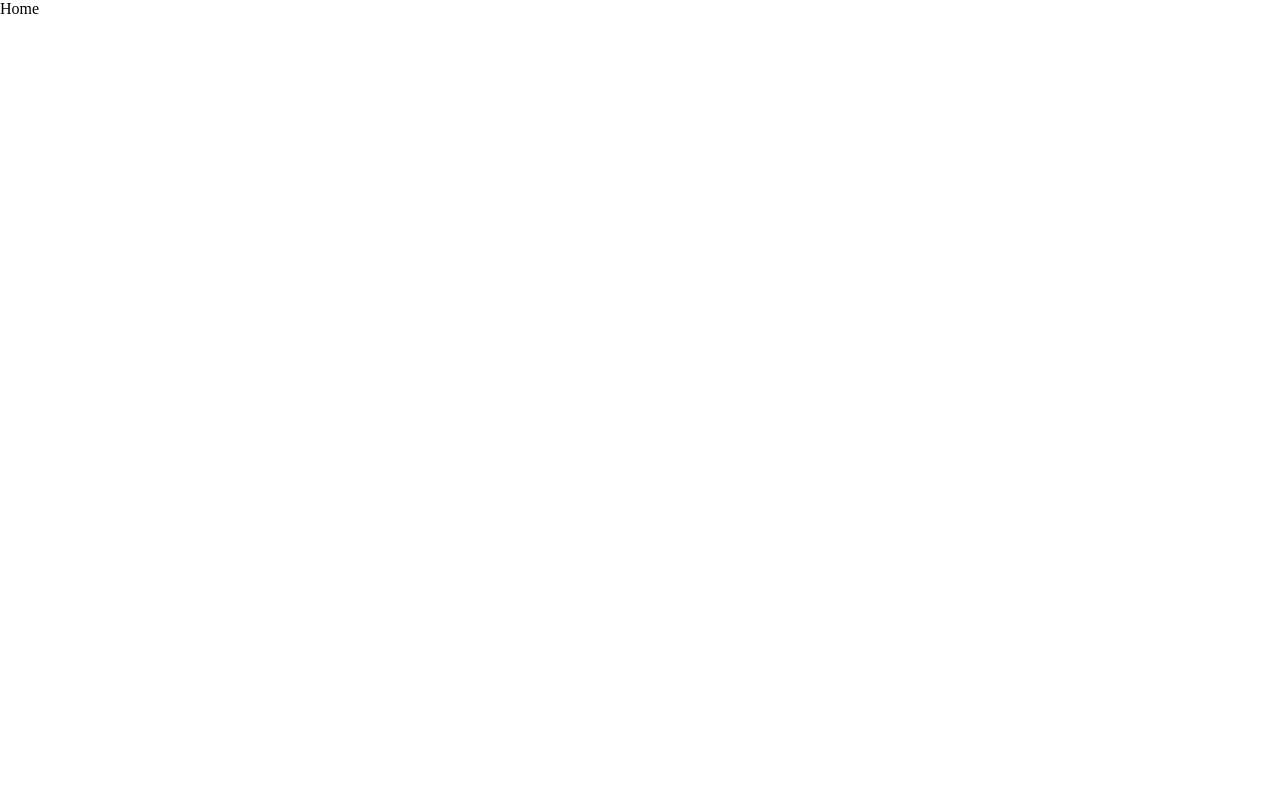
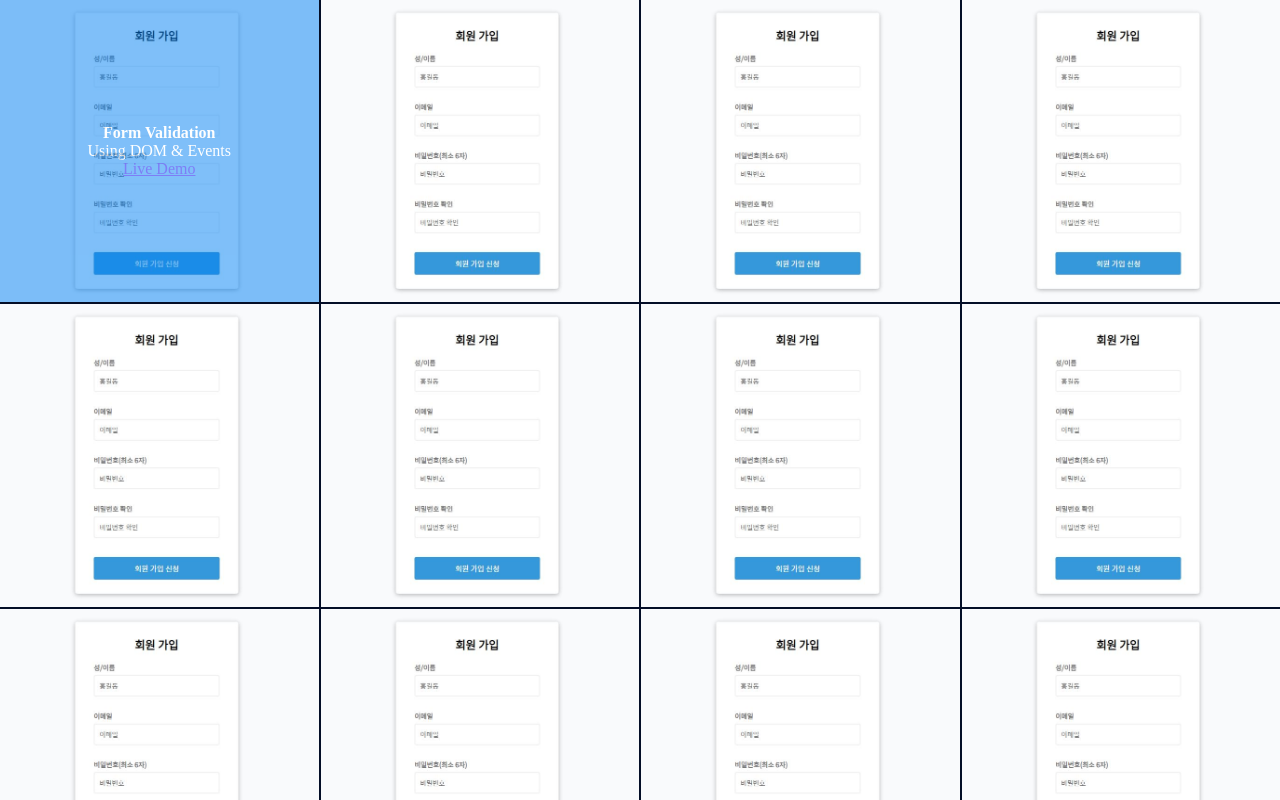
Before and after one commit to DasolPark/Dasol_React_20_Web_Projects, a React (Create React App) app: page / in a window 1280 px wide. Shown: the top 800 px of the page. Built offline with nearby package versions, Linux system fonts and the light colour scheme.

Commit message:
Home(grid)

```diff
--- a/src/routes/Home.css
+++ b/src/routes/Home.css
@@ -0,0 +1,58 @@
+.home__wrapper {
+  height: 100vh;
+  background-color: #040e27;
+  display: grid;
+  grid-template-columns: repeat(4, 1fr);
+  grid-gap: 2px;
+}
+
+.home__wrapper > div {
+  position: relative;
+  cursor: pointer;
+  width: 100%;
+  height: 100%;
+}
+
+.home__wrapper > div > img {
+  width: 100%;
+  height: 100%;
+}
+
+.home__wrapper .content {
+  opacity: 0;
+  position: absolute;
+  top: 0;
+  left: 0;
+  width: 100%;
+  height: 100%;
+  background: #0181f5;
+  color: #fff;
+  display: flex;
+  align-items: center;
+  justify-content: center;
+  flex-direction: column;
+  text-align: center;
+  transition: opacity 0.3s ease-in;
+}
+
+.home__wrapper .content:hover {
+  opacity: 0.5;
+}
+
+@media (max-width: 960px) {
+  .home__wrapper {
+    grid-template-columns: repeat(3, 1fr);
+  }
+}
+
+@media (max-width: 700px) {
+  .home__wrapper {
+    grid-template-columns: repeat(2, 1fr);
+  }
+}
+
+@media (max-width: 500px) {
+  .home__wrapper {
+    grid-template-columns: 1fr;
+  }
+}
--- a/src/routes/Home.js
+++ b/src/routes/Home.js
@@ -1,8 +1,212 @@
 import React from 'react';
+import { Link } from 'react-router-dom';
 import './Home.css';
 
+import FormValidator from '../images/form-validator.JPG';
+
 const Home = () => {
-  return <div className="home__wrapper">Home</div>
+  return <div className="home__wrapper">
+    <div>
+      <img src={FormValidator} alt="Form-validator"></img>
+      <div className="content">
+        <h4>Form Validation</h4>
+        <p>Using DOM & Events</p>
+        <Link className="btn btn-primary" to={{ pathname: '/form-validator' }}>
+          Live Demo
+        </Link>
+      </div>
+    </div>
+    <div>
+      <img src={FormValidator} alt="Form-validator"></img>
+      <div className="content">
+        <h4>Form Validation</h4>
+        <p>Using DOM & Events</p>
+        <Link className="btn btn-primary" to={{ pathname: '/form-validator' }}>
+          Live Demo
+        </Link>
+      </div>
+    </div>
+    <div>
+      <img src={FormValidator} alt="Form-validator"></img>
+      <div className="content">
+        <h4>Form Validation</h4>
+        <p>Using DOM & Events</p>
+        <Link className="btn btn-primary" to={{ pathname: '/form-validator' }}>
+          Live Demo
+        </Link>
+      </div>
+    </div>
+    <div>
+      <img src={FormValidator} alt="Form-validator"></img>
+      <div className="content">
+        <h4>Form Validation</h4>
+        <p>Using DOM & Events</p>
+        <Link className="btn btn-primary" to={{ pathname: '/form-validator' }}>
+          Live Demo
+        </Link>
+      </div>
+    </div>
+    <div>
+      <img src={FormValidator} alt="Form-validator"></img>
+      <div className="content">
+        <h4>Form Validation</h4>
+        <p>Using DOM & Events</p>
+        <Link className="btn btn-primary" to={{ pathname: '/form-validator' }}>
+          Live Demo
+        </Link>
+      </div>
+    </div>
+    <div>
+      <img src={FormValidator} alt="Form-validator"></img>
+      <div className="content">
+        <h4>Form Validation</h4>
+        <p>Using DOM & Events</p>
+        <Link className="btn btn-primary" to={{ pathname: '/form-validator' }}>
+          Live Demo
+        </Link>
+      </div>
+    </div>
+    <div>
+      <img src={FormValidator} alt="Form-validator"></img>
+      <div className="content">
+        <h4>Form Validation</h4>
+        <p>Using DOM & Events</p>
+        <Link className="btn btn-primary" to={{ pathname: '/form-validator' }}>
+          Live Demo
+        </Link>
+      </div>
+    </div>
+    <div>
+      <img src={FormValidator} alt="Form-validator"></img>
+      <div className="content">
+        <h4>Form Validation</h4>
+        <p>Using DOM & Events</p>
+        <Link className="btn btn-primary" to={{ pathname: '/form-validator' }}>
+          Live Demo
+        </Link>
+      </div>
+    </div>
+    <div>
+      <img src={FormValidator} alt="Form-validator"></img>
+      <div className="content">
+        <h4>Form Validation</h4>
+        <p>Using DOM & Events</p>
+        <Link className="btn btn-primary" to={{ pathname: '/form-validator' }}>
+          Live Demo
+        </Link>
+      </div>
+    </div>
+    <div>
+      <img src={FormValidator} alt="Form-validator"></img>
+      <div className="content">
+        <h4>Form Validation</h4>
+        <p>Using DOM & Events</p>
+        <Link className="btn btn-primary" to={{ pathname: '/form-validator' }}>
+          Live Demo
+        </Link>
+      </div>
+    </div>
+    <div>
+      <img src={FormValidator} alt="Form-validator"></img>
+      <div className="content">
+        <h4>Form Validation</h4>
+        <p>Using DOM & Events</p>
+        <Link className="btn btn-primary" to={{ pathname: '/form-validator' }}>
+          Live Demo
+        </Link>
+      </div>
+    </div>
+    <div>
+      <img src={FormValidator} alt="Form-validator"></img>
+      <div className="content">
+        <h4>Form Validation</h4>
+        <p>Using DOM & Events</p>
+        <Link className="btn btn-primary" to={{ pathname: '/form-validator' }}>
+          Live Demo
+        </Link>
+      </div>
+    </div>
+    <div>
+      <img src={FormValidator} alt="Form-validator"></img>
+      <div className="content">
+        <h4>Form Validation</h4>
+        <p>Using DOM & Events</p>
+        <Link className="btn btn-primary" to={{ pathname: '/form-validator' }}>
+          Live Demo
+        </Link>
+      </div>
+    </div>
+    <div>
+      <img src={FormValidator} alt="Form-validator"></img>
+      <div className="content">
+        <h4>Form Validation</h4>
+        <p>Using DOM & Events</p>
+        <Link className="btn btn-primary" to={{ pathname: '/form-validator' }}>
+          Live Demo
+        </Link>
+      </div>
+    </div>
+    <div>
+      <img src={FormValidator} alt="Form-validator"></img>
+      <div className="content">
+        <h4>Form Validation</h4>
+        <p>Using DOM & Events</p>
+        <Link className="btn btn-primary" to={{ pathname: '/form-validator' }}>
+          Live Demo
+        </Link>
+      </div>
+    </div>
+    <div>
+      <img src={FormValidator} alt="Form-validator"></img>
+      <div className="content">
+        <h4>Form Validation</h4>
+        <p>Using DOM & Events</p>
+        <Link className="btn btn-primary" to={{ pathname: '/form-validator' }}>
+          Live Demo
+        </Link>
+      </div>
+    </div>
+    <div>
+      <img src={FormValidator} alt="Form-validator"></img>
+      <div className="content">
+        <h4>Form Validation</h4>
+        <p>Using DOM & Events</p>
+        <Link className="btn btn-primary" to={{ pathname: '/form-validator' }}>
+          Live Demo
+        </Link>
+      </div>
+    </div>
+    <div>
+      <img src={FormValidator} alt="Form-validator"></img>
+      <div className="content">
+        <h4>Form Validation</h4>
+        <p>Using DOM & Events</p>
+        <Link className="btn btn-primary" to={{ pathname: '/form-validator' }}>
+          Live Demo
+        </Link>
+      </div>
+    </div>
+    <div>
+      <img src={FormValidator} alt="Form-validator"></img>
+      <div className="content">
+        <h4>Form Validation</h4>
+        <p>Using DOM & Events</p>
+        <Link className="btn btn-primary" to={{ pathname: '/form-validator' }}>
+          Live Demo
+        </Link>
+      </div>
+    </div>
+    <div>
+      <img src={FormValidator} alt="Form-validator"></img>
+      <div className="content">
+        <h4>Form Validation</h4>
+        <p>Using DOM & Events</p>
+        <Link className="btn btn-primary" to={{ pathname: '/form-validator' }}>
+          Live Demo
+        </Link>
+      </div>
+    </div>
+  </div>
 }
 
 export default Home;
```
Also changed, not shown: src/images/form-validator.JPG (added).
